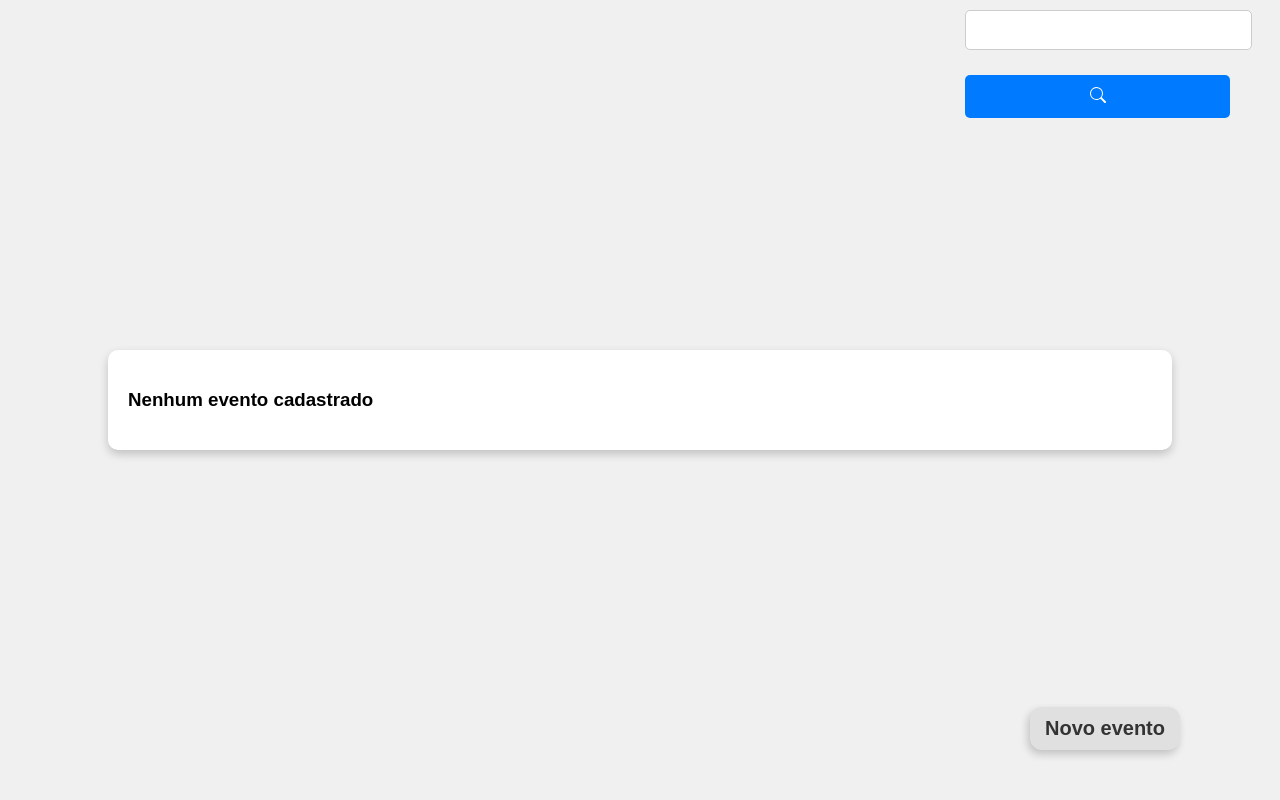
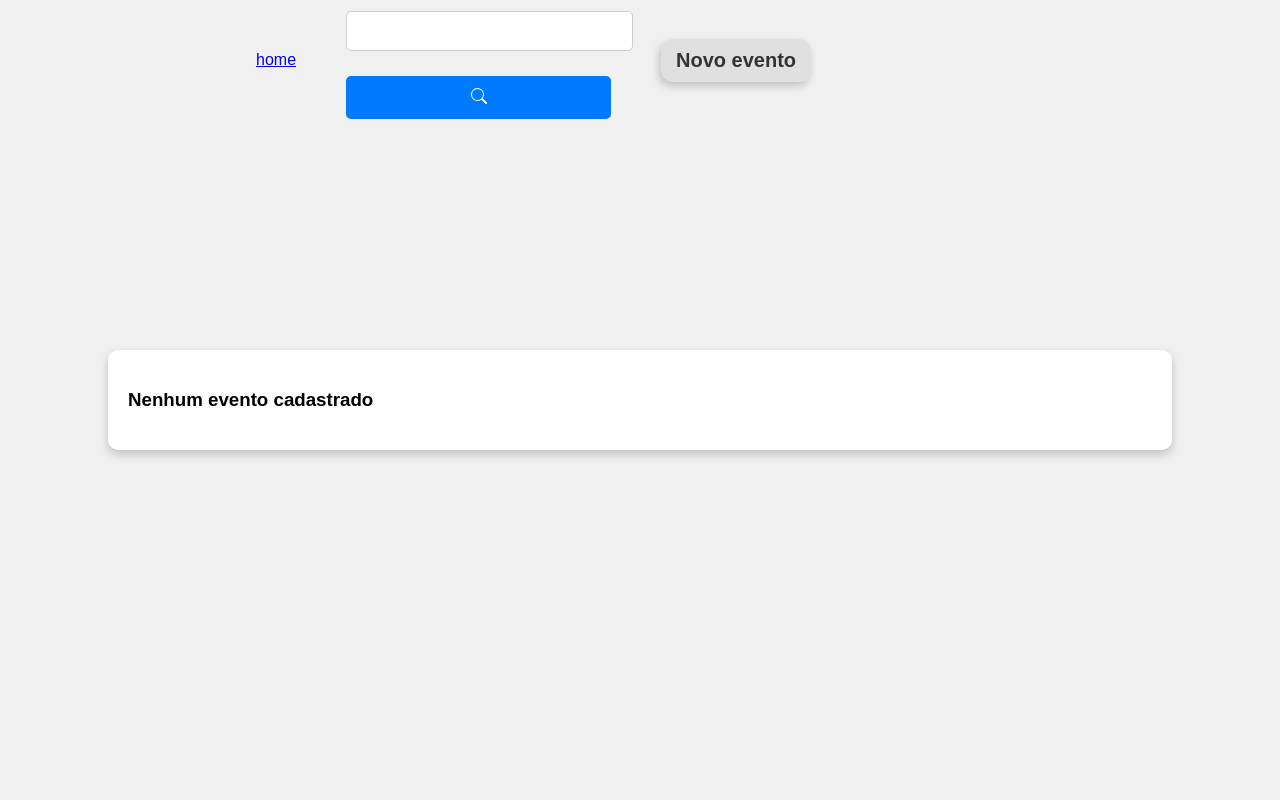
Before and after one commit to raonych/AppWeb, a PHP site: page / in a window 1280 px wide; the page is wider, and only the part inside the window is pictured. Run offline with PHP 8.4, Linux system fonts and the light colour scheme; data that the repository does not hold is empty.

Commit message:
adicionando header e finalizando sistema de busca

```diff
--- a/controller/eventSearch.php
+++ b/controller/eventSearch.php
@@ -19,10 +19,11 @@ while($eventSearchEqual = mysqli_fetch_array($response)){
     echo "</br>";
 };
 
-if($res != $response){
+
 while($eventSearchLike = mysqli_fetch_array($res)){
     echo $eventSearchLike['eventName'];
+    echo "</br>";
 };
-}
+
 mysqli_close($con);
 ?>
--- /dev/null
+++ b/includes/header.php
@@ -0,0 +1,14 @@
+<!DOCTYPE html>
+<html lang="en">
+<head>
+    <meta charset="UTF-8">
+    <meta name="viewport" content="width=device-width, initial-scale=1.0">
+    <title>Planner</title>
+  <link rel="stylesheet" href="static/css/main.css">
+</head>
+<body>
+<div class="header">
+    <a href="index.php">home</a>
+    <?php include 'includes/searchBar.php'; ?>
+    <a class="event-new" href="?pagina=new">Novo evento</a>
+</div>
--- a/index.php
+++ b/index.php
@@ -5,20 +5,7 @@
       $pagina = 'home';
     };
 
-?>
-<!DOCTYPE html>
-<html lang="en">
-<head>
-    <meta charset="UTF-8">
-    <meta name="viewport" content="width=device-width, initial-scale=1.0">
-    <title>Planner</title>
-  <link rel="stylesheet" href="static/css/main.css">
-</head>
-<?php include 'includes/searchBar.php'; ?>
-<a class="event-new" href="?pagina=new">Novo evento</a>
-
-<body>
-<?php
+include 'includes/header.php';
 
     switch ($pagina) {
         case 'update': include 'includes/updateEvent.php'; break;
--- a/static/css/main.css
+++ b/static/css/main.css
@@ -80,27 +80,6 @@ button[type="submit"]:hover {
     box-shadow: 3px 3px 10px rgba(0, 0, 0, 0.3);
 }
 
-/* New Event Button */
-.event-new {
-    position: absolute;
-    bottom: 50px;
-    right: 100px;
-    text-decoration: none;
-    color: #333;
-    font-weight: bold;
-    font-size: 20px;
-    padding: 10px 15px;
-    border-radius: 12px;
-    box-shadow: -2px 4px 9px rgba(0, 0, 0, 0.2);
-    background-color: #e0e0e0;
-    transition: padding 0.2s;
-}
-
-.event-new:hover {
-    box-shadow: -2px 6px 12px rgba(0, 0, 0, 0.3);
-    padding: 11px 16px;
-}
-
 /* Form Styling */
 .formDiv {
     display: none;
@@ -170,8 +149,33 @@ button.closeWindow:hover {
 
 }
 
-.searchBar{
+.header{
     position: absolute;
     top: 0;
-    right: 50px;
+    left: 0;
+    width: 100%;
+    height: 10%;
+    display: flex;
+    align-items: center;
+    gap: 50px;
+    padding: 20px;
+    padding-inline-start: 20%;
 }
+
+/* New Event Button */
+.event-new {
+    text-decoration: none;
+    color: #333;
+    font-weight: bold;
+    font-size: 20px;
+    padding: 10px 15px;
+    border-radius: 12px;
+    box-shadow: -2px 4px 9px rgba(0, 0, 0, 0.2);
+    background-color: #e0e0e0;
+    transition: padding 0.2s;
+}
+
+.event-new:hover {
+    box-shadow: -2px 6px 12px rgba(0, 0, 0, 0.3);
+    padding: 11px 16px;
+}
```
